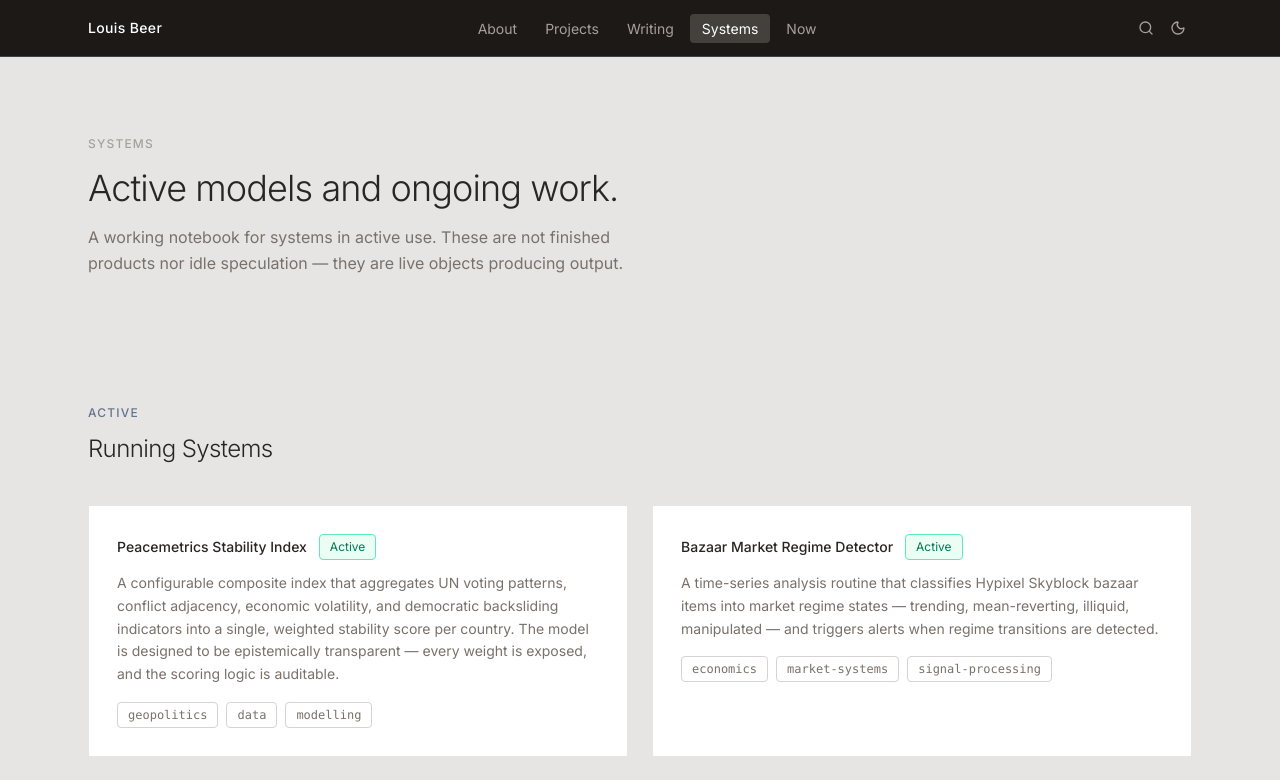
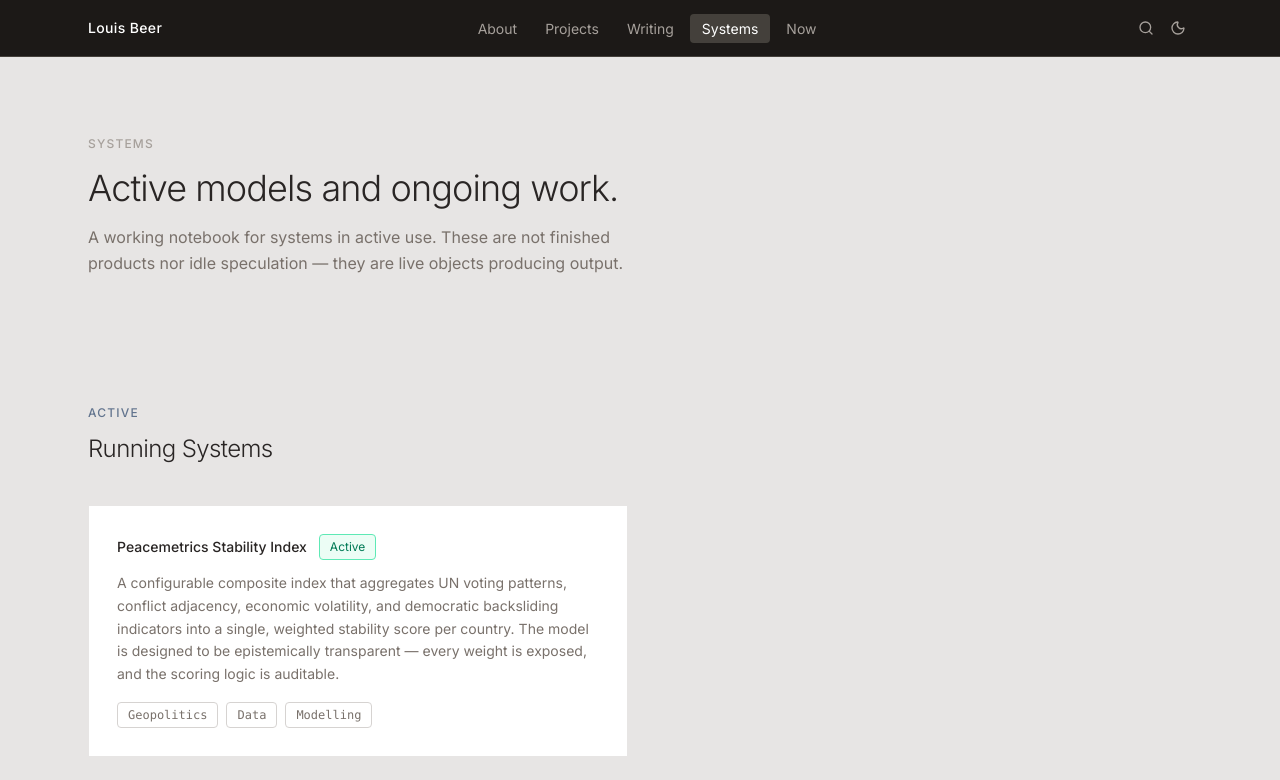
Before and after one commit to mrailouis/louisbeer, a Next.js app: page /systems in a window 1280 px wide. Shown: the top 780 px of the page. Built offline with nearby package versions, Linux system fonts and the light colour scheme.

Commit message:
Systems: only show active (Peacemetrics only), sync statuses with projects, fix tag capitalisation

```diff
--- a/src/app/systems/page.tsx
+++ b/src/app/systems/page.tsx
@@ -34,7 +34,11 @@ export default function SystemsPage() {
               </div>
               <p className="text-sm text-stone-500 dark:text-stone-400 leading-relaxed mb-4">{system.description}</p>
               <div className="flex flex-wrap gap-2">
-                {system.tags.map((t) => <Tag key={t} variant="muted">{t}</Tag>)}
+                {system.tags.map((t) => (
+                  <Tag key={t} variant="muted">
+                    {t.charAt(0).toUpperCase() + t.slice(1).replace(/-/g, ' ')}
+                  </Tag>
+                ))}
               </div>
             </div>
           ))}
--- a/src/lib/content.ts
+++ b/src/lib/content.ts
@@ -56,7 +56,7 @@ export type ReadingItem = z.infer<typeof ReadingItemSchema>
 export const SystemSchema = z.object({
   title: z.string(),
   description: z.string(),
-  status: z.enum(['active', 'prototype', 'conceptual', 'paused']),
+  status: z.enum(['active', 'prototype', 'conceptual', 'paused', 'archived']),
   tags: z.array(z.string()),
 })
 
@@ -348,14 +348,14 @@ export const systems: System[] = [
     title: 'Bazaar Market Regime Detector',
     description:
       'A time-series analysis routine that classifies Hypixel Skyblock bazaar items into market regime states — trending, mean-reverting, illiquid, manipulated — and triggers alerts when regime transitions are detected.',
-    status: 'active',
+    status: 'archived',
     tags: ['economics', 'market-systems', 'signal-processing'],
   },
   {
     title: 'LarpClient Rendering Pipeline',
     description:
       'A GLSL shader-driven GUI system embedded within a Minecraft mod client. The pipeline manages layer composition, transform hierarchies, and event routing for a fully custom in-game interface — bypassing the standard Minecraft GUI entirely.',
-    status: 'active',
+    status: 'archived',
     tags: ['rendering', 'systems', 'glsl'],
   },
 ]
```
